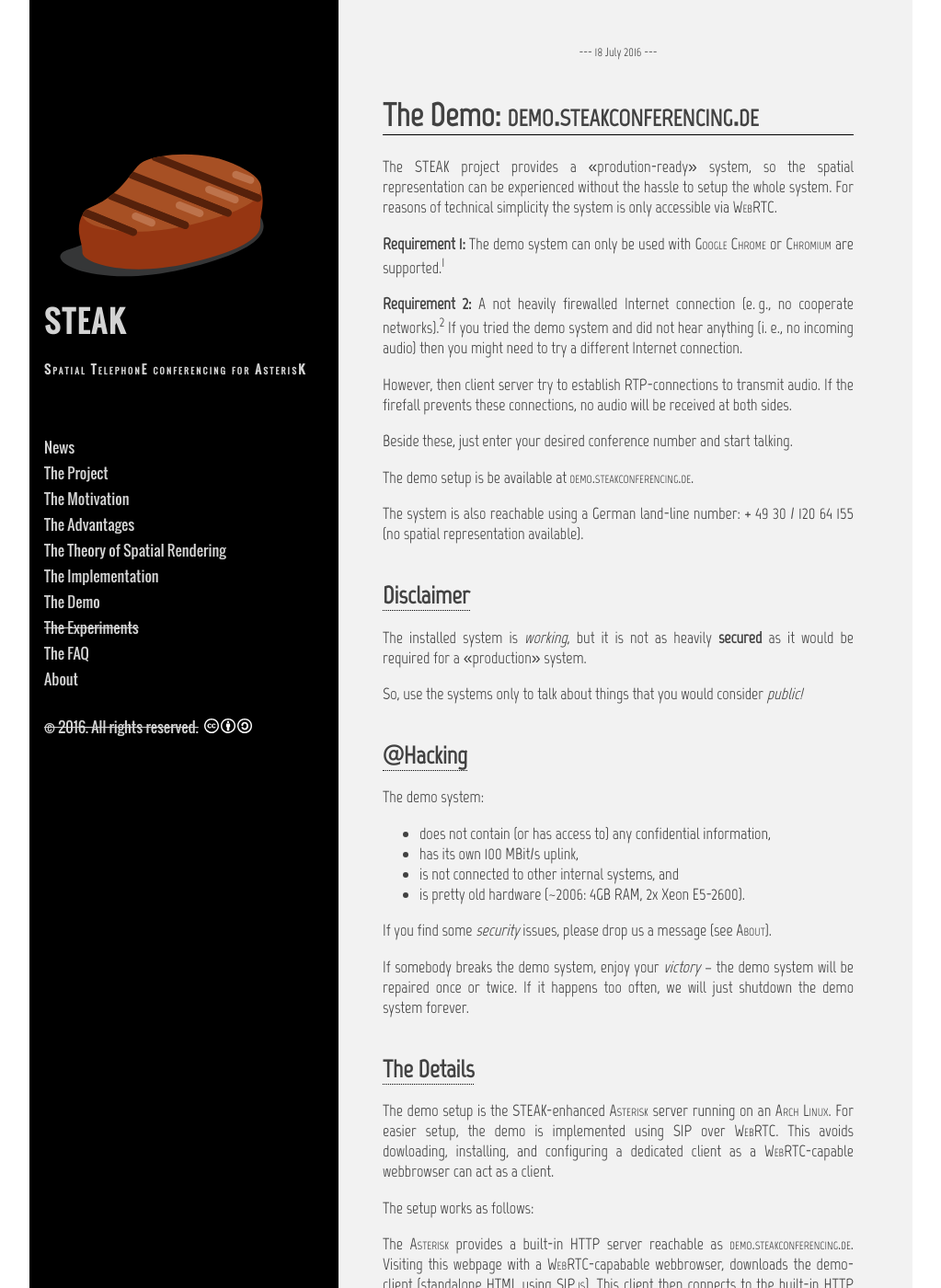
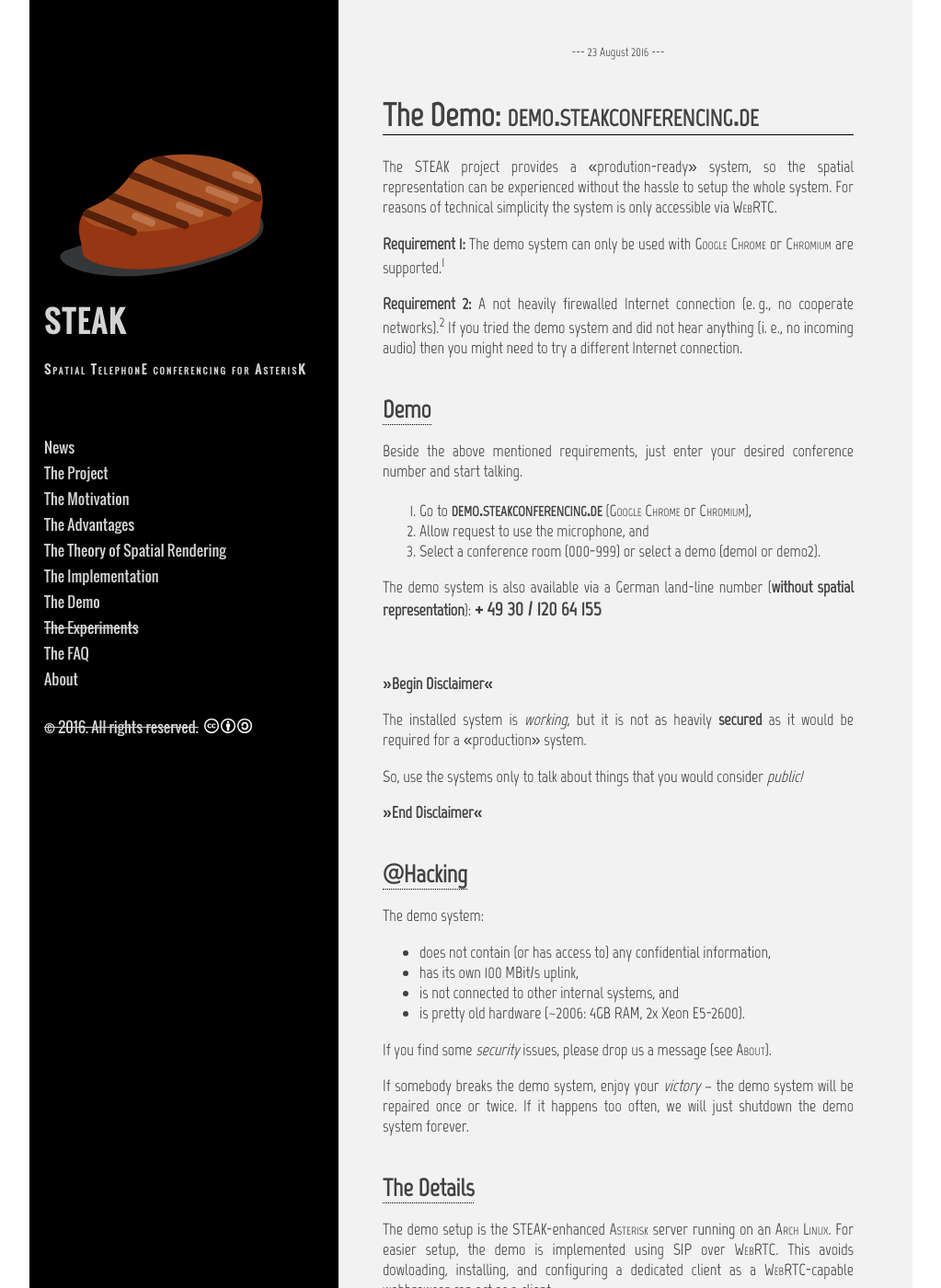
Before and after one commit to SteakConferencing/website, a Jekyll site: the page built from jekyll/demo.md, in a window 1280 px wide and 1400 px high. Shown: the whole window at 92% size, without its empty margins (128-1151 px from the left). Built offline with Jekyll 4.4.1, drawn with Linux system fonts in a browser that asks for light colours; some of the changed text lies outside the part shown.

Commit message:
Added detailed instructions to demo

```diff
--- a/jekyll/demo.md
+++ b/jekyll/demo.md
@@ -1,7 +1,7 @@
 ---
 layout: default
 title: The Demo
-date: "2016-07-18"
+date: "2016-08-23"
 ---
 
 The Demo: [demo.steakconferencing.de](https://demo.steakconferencing.de)
@@ -16,23 +16,28 @@ __Requirement 1:__ The demo system can only be used with [Google Chrome](https:/
 __Requirement 2:__ A not heavily firewalled Internet connection (e.&thinsp;g., no cooperate networks).[^firewall]
 If you tried the demo system and did not hear anything (i.&thinsp;e., no incoming audio) then you might need to try a different Internet connection.
 
-[^firewall]: A firewall might allow to initiate the call (i.thinsp;e., signaling succeeds) as it is handled through [HTTPS](https://en.wikipedia.org/wiki/HTTPS).
-However, then client server try to establish [RTP](https://en.wikipedia.org/wiki/Real-time_Transport_Protocol)-connections to transmit audio.
-If the firefall prevents these connections, no audio will be received at both sides.
+[^firewall]: A firewall might allow to initiate the call (i.thinsp;e., signaling succeeds) as it is handled through [HTTPS](https://en.wikipedia.org/wiki/HTTPS). However, then client and server try to establish [RTP](https://en.wikipedia.org/wiki/Real-time_Transport_Protocol)-connections to transmit audio. If the firefall prevents these connections, no audio will be received at both sides.
 
-Beside these, just enter your desired conference number and start talking.
+Demo
+---
+Beside the above mentioned requirements, just enter your desired conference number and start talking.
 
-The demo setup is be available at [demo.steakconferencing.de](https://demo.steakconferencing.de).
-
-The system is also reachable using a German land-line number: <a href="tel:+ 49-30/120-64-155">+ 49 30 / 120 64 155</a> (no spatial representation available).
+1. Go to **<big>[demo.steakconferencing.de](https://demo.steakconferencing.de)</big>** ([Google Chrome](https://www.google.com/chrome/) or [Chromium](https://www.chromium.org/)),
+2. Allow request to use the microphone, and
+3. Select a conference room (000-999) or select a demo (demo1 or demo2).
 
 
-Disclaimer
----
+The demo system is also available via a German land-line number (**without spatial representation**): **<big><a href="tel:+ 49-30/120-64-155">+ 49 30 / 120 64 155</a></big>**
+
+<br />
+
+**>>Begin Disclaimer<<**
+
 The installed system is _working_, but it is not as heavily **secured** as it would be required for a &laquo;production&raquo; system.
 
 So, use the systems only to talk about things that you would consider _public!_
 
+**>>End Disclaimer<<**
 
 @Hacking
 ---
```
